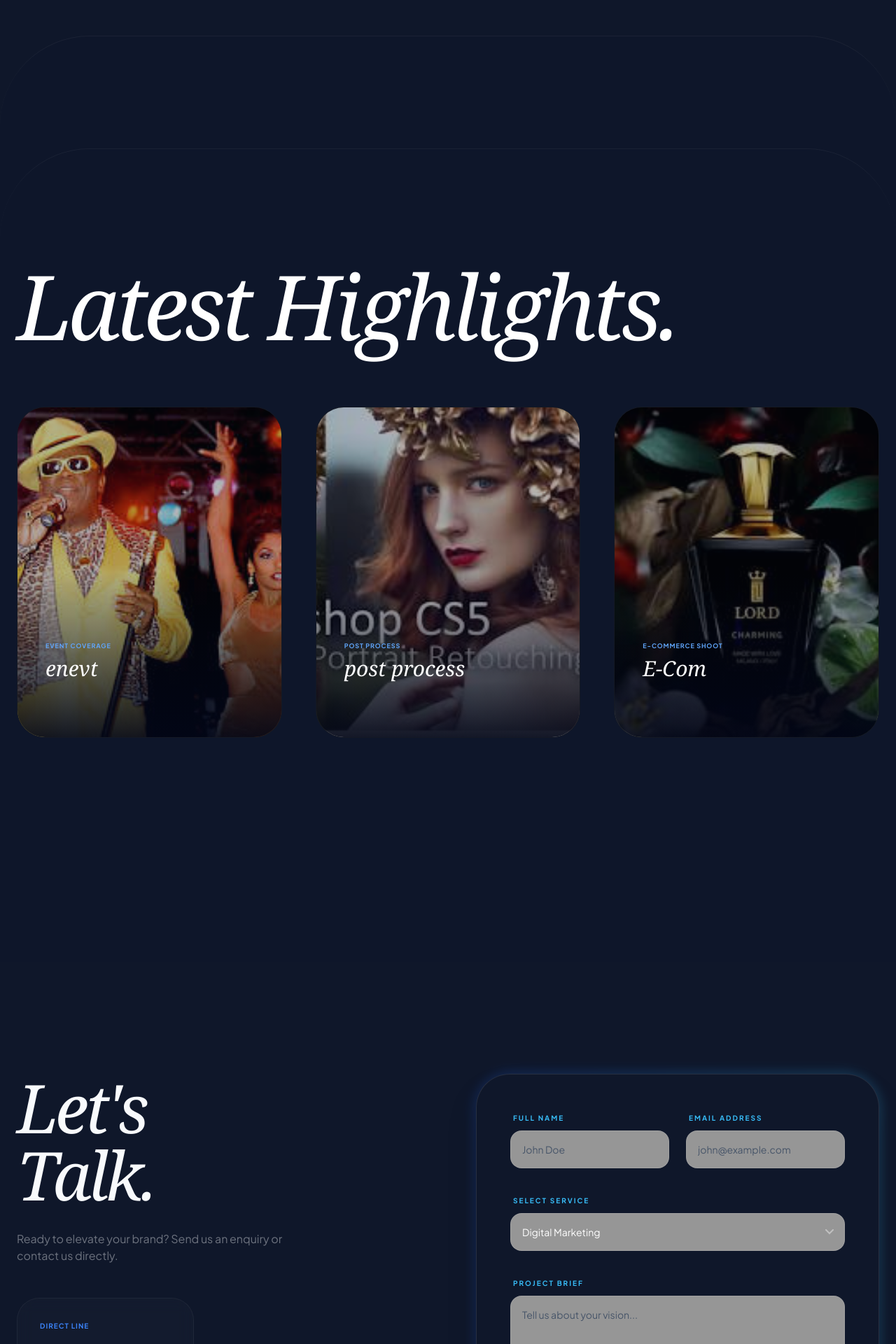
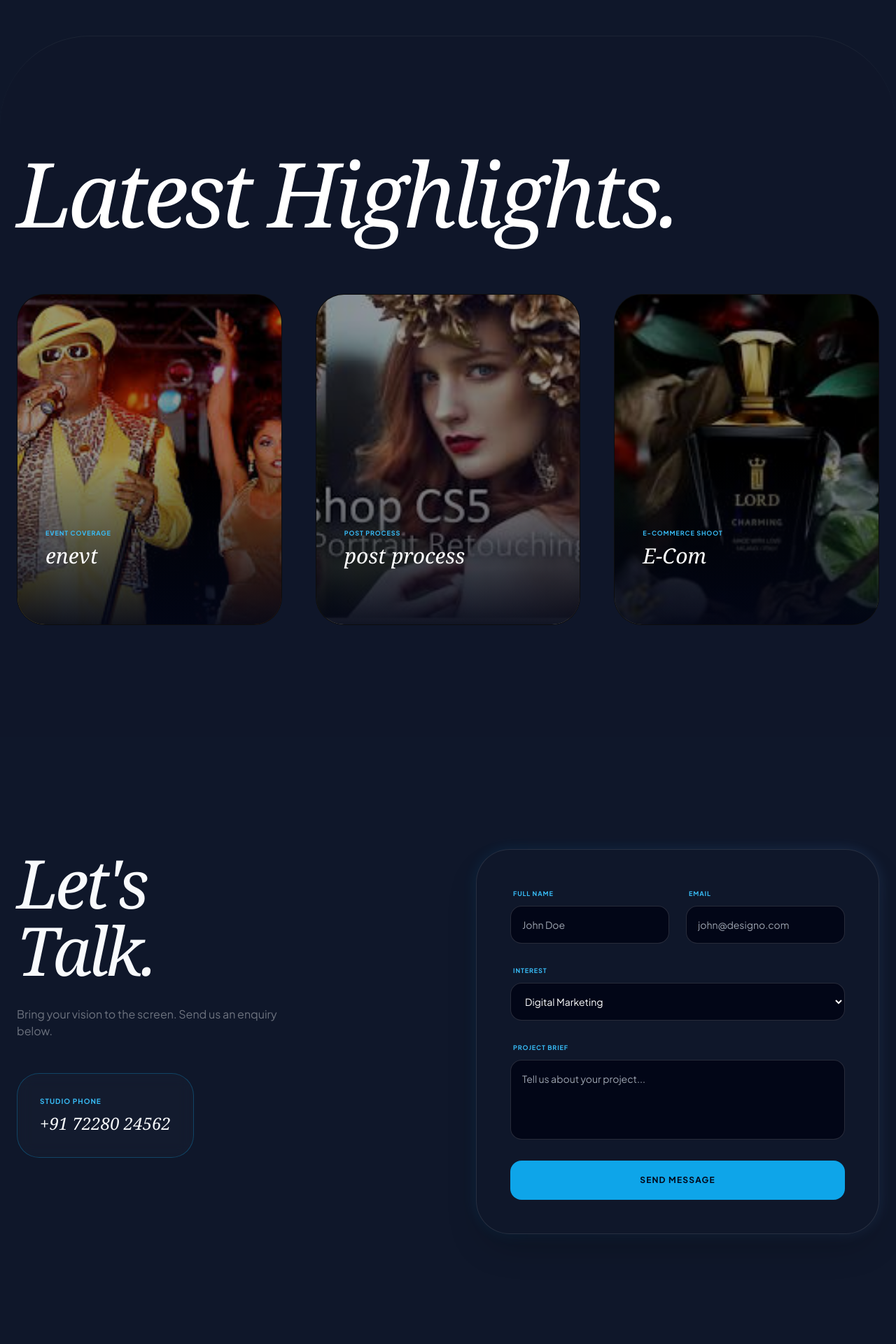
Before and after one commit to Satyajeetsinh-jadeja111/designo_agency, a PHP site: page / in a window 1280 px wide. Shown: the part 2280-4200 px from the top of the page at 70% size. Run offline with PHP 8.4, Linux system fonts and the light colour scheme; data comes from the database, SQL or seed files in the repository; some libraries are stand-ins or nearby versions; some web fonts are replaced.

Commit message:
Update index.php

```diff
--- a/designo_gency/index.php
+++ b/designo_gency/index.php
@@ -1,9 +1,7 @@
 <?php
 include 'config.php';
 
-/** * SMART GALLERY LOGIC:
- * Selects only the LATEST entry for each unique service_type.
- */
+/** * SMART GALLERY LOGIC:  */
 $gallery_query = "SELECT p1.* FROM portfolio p1
                   INNER JOIN (SELECT service_type, MAX(id) as max_id FROM portfolio GROUP BY service_type) p2
                   ON p1.id = p2.max_id
@@ -27,7 +25,7 @@ $gallery_res = $conn->query($gallery_query);
     <style>
         :root {
             --ink: rgb(15, 23, 42);
-            --accent: #3B82F6;
+            --accent: #38bdf8;
         }
 
         body {
@@ -49,7 +47,7 @@ $gallery_res = $conn->query($gallery_query);
 
         /* Navigation glass effect */
         .glass-nav {
-            background: rgba(15, 23, 42, 0.8);
+            background: rgba(15, 23, 42, 0.85);
             backdrop-filter: blur(20px);
             border-bottom: 1px solid rgba(255, 255, 255, 0.05);
         }
@@ -60,7 +58,7 @@ $gallery_res = $conn->query($gallery_query);
             line-height: 0.9;
         }
 
-        /* Floating WhatsApp Pulse */
+        /* Floating WhatsApp */
         .wa-float {
             position: fixed;
             bottom: 20px;
@@ -92,7 +90,7 @@ $gallery_res = $conn->query($gallery_query);
             }
         }
 
-        /* Elegant Service Cards */
+        /* Glass Cards */
         .glass {
             background: rgba(255, 255, 255, 0.02);
             border: 1px solid rgba(255, 255, 255, 0.05);
@@ -108,18 +106,19 @@ $gallery_res = $conn->query($gallery_query);
             }
         }
 
-        /* Form Styling */
-        input,
-        textarea,
-        select {
-            background: #969696 !important;
-            /*rgba(255, 255, 255, 0.03)*/
-            border: 1px solid rgba(255, 255, 255, 0.1) !important;
+        /* High-Contrast Inputs - Fixed Blending */
+        .contact-field {
+            background: #020617 !important;
+            /* Pure Dark Slate */
+            border: 1px solid rgba(255, 255, 255, 0.15) !important;
             color: white !important;
+            transition: all 0.3s ease;
         }
 
-        input:focus {
+        .contact-field:focus {
             border-color: var(--accent) !important;
+            background: #000000 !important;
+            box-shadow: 0 0 15px rgba(56, 189, 248, 0.2);
             outline: none;
         }
     </style>
@@ -144,10 +143,10 @@ $gallery_res = $conn->query($gallery_query);
     <nav class="fixed w-full z-50 px-6 md:px-12 py-5 flex justify-between items-center glass-nav">
         <h1 class="text-lg md:text-xl font-serif italic tracking-tighter">Designo Agency.</h1>
         <div class="hidden md:flex gap-8 text-[10px] uppercase tracking-widest font-bold">
-            <a href="#about" class="hover:text-blue-500">About</a>
-            <a href="#services" class="hover:text-blue-500">Services</a>
-            <a href="#work" class="hover:text-blue-500">Gallery</a>
-            <a href="#contact" class="hover:text-blue-500">Contact</a>
+            <a href="#about" class="hover:text-sky-400">About</a>
+            <a href="#services" class="hover:text-sky-400">Services</a>
+            <a href="#work" class="hover:text-sky-400">Gallery</a>
+            <a href="#contact" class="hover:text-sky-400">Contact</a>
         </div>
         <a href="login.php" class="text-[9px] md:text-[10px] uppercase tracking-widest bg-white text-black px-5 md:px-7 py-2.5 rounded-full font-bold">Studio Login</a>
     </nav>
@@ -156,7 +155,7 @@ $gallery_res = $conn->query($gallery_query);
         <div class="absolute top-1/2 left-1/2 -translate-x-1/2 -translate-y-1/2 w-full max-w-[800px] h-[400px] bg-blue-600/10 blur-[120px] rounded-full pointer-events-none"></div>
         <div class="text-center z-10 w-full">
             <h1 id="heroTitle" class="hero-title font-serif italic opacity-0 translate-y-10">
-                Design <br class="md:hidden"> & <span class="text-blue-500">Motion.</span>
+                Design <br class="md:hidden"> & <span class="text-sky-400">Motion.</span>
             </h1>
             <p class="mt-8 md:mt-12 uppercase tracking-[0.4em] md:tracking-[1.2em] text-[8px] md:text-xs opacity-0 heroSub">
                 Cinematic Content • Marketing • Brand Identity
@@ -165,7 +164,7 @@ $gallery_res = $conn->query($gallery_query);
     </section>
 
     <section id="about" class="py-24 md:py-40 px-6 max-w-5xl mx-auto text-center border-t border-white/5">
-        <h2 class="text-[10px] uppercase tracking-[0.5em] text-blue-500 mb-10">The Agency</h2>
+        <h2 class="text-[10px] uppercase tracking-[0.5em] text-sky-400 mb-10 font-bold">The Agency</h2>
         <p class="text-2xl md:text-5xl font-serif leading-tight">
             Designo is a high-fidelity creative house. We combine <span class="italic text-gray-400">visual storytelling</span> with data-driven growth to build modern brands.
         </p>
@@ -174,7 +173,7 @@ $gallery_res = $conn->query($gallery_query);
     <section id="services" class="py-24 md:py-40 px-6 max-w-7xl mx-auto">
         <div class="mb-16 md:mb-32">
             <h2 class="text-4xl md:text-8xl font-serif italic tracking-tighter">Expertise.</h2>
-            <div class="w-16 h-[1px] bg-blue-500 mt-4"></div>
+            <div class="w-16 h-[1px] bg-sky-400 mt-4"></div>
         </div>
 
         <div class="grid grid-cols-1 md:grid-cols-2 lg:grid-cols-3 gap-6 md:gap-10">
@@ -190,59 +189,45 @@ $gallery_res = $conn->query($gallery_query);
                 <a href="service-details.php?type=<?php echo $slug; ?>" class="service-card p-10 glass group rounded-[2rem] block">
                     <h3 class="text-2xl font-bold uppercase tracking-tighter mb-2"><?php echo $s[0]; ?></h3>
                     <p class="text-xs opacity-50"><?php echo $s[1]; ?></p>
-                    <div class="mt-6 w-10 h-1 bg-blue-500 group-hover:w-full transition-all duration-500"></div>
-                    <span class="text-[10px] uppercase mt-6 block opacity-0 group-hover:opacity-100 transition-all text-blue-400 font-bold">Explore Category →</span>
+                    <div class="mt-6 w-10 h-1 bg-sky-400 group-hover:w-full transition-all duration-500"></div>
+                    <span class="text-[10px] uppercase mt-6 block opacity-0 group-hover:opacity-100 transition-all text-sky-400 font-bold">Explore Category →</span>
                 </a>
             <?php endforeach; ?>
         </div>
     </section>
 
-    <section id="work" class="py-24 md:py-40 bg-slate-900/50 text-white rounded-t-[3rem] md:rounded-t-[8rem] relative border-t border-white/5">
-        <section id="work" class="py-24 md:py-40 bg-slate-900/50 text-white rounded-t-[3rem] md:rounded-t-[8rem] relative border-t border-white/5">
+    <section id="work" class="py-24 md:py-40 bg-slate-900/40 text-white rounded-t-[3rem] md:rounded-t-[8rem] relative border-t border-white/5">
         <div class="max-w-7xl mx-auto px-6">
             <h2 class="text-5xl md:text-9xl font-serif italic mb-20 tracking-tighter leading-none">Latest Highlights.</h2>
 
             <div class="grid grid-cols-1 md:grid-cols-3 gap-8 md:gap-12">
                 <?php while ($row = $gallery_res->fetch_assoc()):
-                        // 1. Get the exact name from your database
                     $db_category = trim($row['service_type']);
 
-                        /**
-                         * 2. STRICTOR MAPPING LOGIC
-                         * This ensures "E-Commerce Shoot" goes to "shoot"
-                         * and "Digital Marketing" goes to "marketing"
-                         */
-                        $slug = "marketing"; // Default fallback
-
-                        if (stripos($db_category, 'Marketing') !== false) {
+                    // Smart Mapping Logic
                     $slug = "marketing";
-                        } elseif (stripos($db_category, 'Event') !== false) {
-                            $slug = "event";
-                        } elseif (stripos($db_category, 'Commerce') !== false || stripos($db_category, 'Shoot') !== false) {
-                            $slug = "shoot";
-                        } elseif (stripos($db_category, 'Graphic') !== false) {
-                            $slug = "graphic";
-                        } elseif (stripos($db_category, 'Post') !== false || stripos($db_category, 'Process') !== false) {
-                            $slug = "post";
-                        }
+                    if (stripos($db_category, 'Marketing') !== false) $slug = "marketing";
+                    elseif (stripos($db_category, 'Event') !== false) $slug = "event";
+                    elseif (stripos($db_category, 'Commerce') !== false || stripos($db_category, 'Shoot') !== false) $slug = "shoot";
+                    elseif (stripos($db_category, 'Graphic') !== false) $slug = "graphic";
+                    elseif (stripos($db_category, 'Post') !== false) $slug = "post";
                 ?>
-                        <a href="service-details.php?type=<?php echo $slug; ?>" class="group block relative overflow-hidden rounded-[2.5rem] bg-black/40 aspect-[4/5] border border-white/5">
-                            <img src="assets/uploads/<?php echo $row['image_path']; ?>"
-                                class="w-full h-full object-cover transition-transform duration-1000 group-hover:scale-110 opacity-70 group-hover:opacity-100">
+                    <a href="service-details.php?type=<?php echo $slug; ?>" class="group block relative overflow-hidden rounded-[2.5rem] bg-black aspect-[4/5] border border-white/5">
+                        <?php if ($row['file_type'] == 'video'): ?>
+                            <video src="assets/uploads/<?php echo $row['image_path']; ?>" muted loop autoplay playsinline class="w-full h-full object-cover opacity-60 group-hover:opacity-100 transition-opacity duration-700"></video>
+                        <?php else: ?>
+                            <img src="assets/uploads/<?php echo $row['image_path']; ?>" class="w-full h-full object-cover transition-transform duration-1000 group-hover:scale-110 opacity-60 group-hover:opacity-100">
+                        <?php endif; ?>
 
                         <div class="absolute inset-0 bg-gradient-to-t from-slate-950 via-transparent to-transparent opacity-90"></div>
-
                         <div class="absolute inset-0 p-10 flex flex-col justify-end translate-y-4 group-hover:translate-y-0 transition-all duration-500">
-                                <p class="text-[9px] uppercase tracking-widest text-blue-400 font-bold mb-2">
-                                    <?php echo $db_category; ?>
-                                </p>
+                            <p class="text-[9px] uppercase tracking-widest text-sky-400 font-bold mb-2"><?php echo $db_category; ?></p>
                             <h4 class="text-3xl font-serif italic mb-6"><?php echo $row['title']; ?></h4>
-
                             <div class="flex items-center gap-3 opacity-0 group-hover:opacity-100 transition-all">
-                                    <span class="text-[10px] uppercase font-bold tracking-widest">View <?php echo $slug; ?> Projects</span>
-                                    <div class="w-8 h-8 rounded-full border border-white/20 flex items-center justify-center group-hover:bg-blue-600 transition-all">
-                                        <svg width="10" height="10" viewBox="0 0 12 12" fill="none" xmlns="http://www.w3.org/2000/svg">
-                                            <path d="M1 11L11 1M11 1H1M11 1V11" stroke="white" stroke-width="2" stroke-linecap="round" stroke-linejoin="round" />
+                                <span class="text-[10px] uppercase font-bold tracking-widest">View Portfolio</span>
+                                <div class="w-8 h-8 rounded-full bg-sky-500 flex items-center justify-center group-hover:scale-110 transition-all">
+                                    <svg width="10" height="10" viewBox="0 0 12 12" fill="none">
+                                        <path d="M1 11L11 1M11 1H1M11 1V11" stroke="black" stroke-width="2" stroke-linecap="round" stroke-linejoin="round" />
                                     </svg>
                                 </div>
                             </div>
@@ -252,70 +237,50 @@ $gallery_res = $conn->query($gallery_query);
             </div>
         </div>
     </section>
-    </section>
 
     <section id="contact" class="py-24 md:py-40 px-6 max-w-7xl mx-auto grid md:grid-cols-2 gap-20">
         <div>
             <h2 class="text-5xl md:text-8xl font-serif italic mb-8 tracking-tighter leading-none">Let's <br>Talk.</h2>
-            <p class="opacity-40 mb-12 max-w-sm">Ready to elevate your brand? Send us an enquiry or contact us directly.</p>
-            <div class="glass p-8 rounded-[2rem] inline-block">
-                <p class="text-[10px] uppercase tracking-widest text-blue-500 mb-4 font-bold">Direct Line</p>
+            <p class="opacity-40 mb-12 max-w-sm">Bring your vision to the screen. Send us an enquiry below.</p>
+            <div class="glass p-8 rounded-[2rem] inline-block border-sky-500/30">
+                <p class="text-[10px] uppercase tracking-widest text-sky-400 mb-2 font-bold">Studio Phone</p>
                 <p class="text-2xl font-serif italic">+91 72280 24562</p>
             </div>
         </div>
 
         <div class="relative group">
-            <div class="absolute -inset-1 bg-gradient-to-r from-blue-600 to-sky-400 rounded-[3.5rem] blur opacity-20 group-hover:opacity-40 transition duration-1000"></div>
-
-            <div class="relative">
-                <div class="absolute -inset-2 bg-blue-600/20 rounded-[3.5rem] blur-2xl opacity-0 group-hover:opacity-100 transition duration-700"></div>
+            <div class="absolute -inset-1 bg-gradient-to-r from-sky-600 to-blue-400 rounded-[3.5rem] blur opacity-10 group-hover:opacity-30 transition duration-1000"></div>
 
             <div class="relative glass p-8 md:p-12 rounded-[3rem] border border-white/10 bg-slate-900 shadow-2xl">
-                    <form action="send_enquiry.php" method="POST" class="space-y-8">
+                <form action="send_enquiry.php" method="POST" class="space-y-6">
                     <div class="grid grid-cols-1 md:grid-cols-2 gap-6">
-
                         <div class="space-y-2">
-                                <label class="text-[10px] uppercase tracking-[0.2em] font-bold text-sky-400 ml-1">Full Name</label>
-                                <input type="text" name="name" required placeholder="John Doe"
-                                    class="w-full bg-slate-950 border border-white/20 p-4 rounded-2xl text-sm text-white focus:border-sky-500 focus:bg-black transition-all placeholder:text-slate-600 outline-none hover:border-white/40">
+                            <label class="text-[9px] uppercase tracking-widest text-sky-400 font-bold ml-1">Full Name</label>
+                            <input type="text" name="name" required placeholder="John Doe" class="contact-field w-full p-4 rounded-2xl text-sm">
                         </div>
-
                         <div class="space-y-2">
-                                <label class="text-[10px] uppercase tracking-[0.2em] font-bold text-sky-400 ml-1">Email Address</label>
-                                <input type="email" name="email" required placeholder="john@example.com"
-                                    class="w-full bg-slate-950 border border-white/20 p-4 rounded-2xl text-sm text-white focus:border-sky-500 focus:bg-black transition-all placeholder:text-slate-600 outline-none hover:border-white/40">
+                            <label class="text-[9px] uppercase tracking-widest text-sky-400 font-bold ml-1">Email</label>
+                            <input type="email" name="email" required placeholder="john@designo.com" class="contact-field w-full p-4 rounded-2xl text-sm">
                         </div>
                     </div>
-
                     <div class="space-y-2">
-                            <label class="text-[10px] uppercase tracking-[0.2em] font-bold text-sky-400 ml-1">Select Service</label>
-                            <div class="relative">
-                                <select name="service" class="w-full bg-slate-950 border border-white/20 p-4 rounded-2xl text-sm text-white appearance-none focus:border-sky-500 focus:bg-black transition-all outline-none cursor-pointer hover:border-white/40">
-                                    <option value="marketing" class="bg-slate-900">Digital Marketing</option>
-                                    <option value="event" class="bg-slate-900">Event Coverage</option>
-                                    <option value="shoot" class="bg-slate-900">E-Commerce Shoot</option>
-                                    <option value="graphic" class="bg-slate-900">Graphic Design</option>
-                                    <option value="post" class="bg-slate-900">Post Process</option>
+                        <label class="text-[9px] uppercase tracking-widest text-sky-400 font-bold ml-1">Interest</label>
+                        <select name="service" class="contact-field w-full p-4 rounded-2xl text-sm cursor-pointer">
+                            <option>Digital Marketing</option>
+                            <option>Event Coverage</option>
+                            <option>E-Commerce Shoot</option>
+                            <option>Graphic Design</option>
+                            <option>Post Process</option>
                         </select>
-                                <div class="absolute right-4 top-1/2 -translate-y-1/2 pointer-events-none opacity-40">
-                                    <svg width="12" height="8" viewBox="0 0 12 8" fill="none">
-                                        <path d="M1 1L6 6L11 1" stroke="white" stroke-width="2" stroke-linecap="round" />
-                                    </svg>
                     </div>
+                    <div class="space-y-2">
+                        <label class="text-[9px] uppercase tracking-widest text-sky-400 font-bold ml-1">Project Brief</label>
+                        <textarea name="message" rows="4" placeholder="Tell us about your project..." class="contact-field w-full p-4 rounded-2xl text-sm resize-none"></textarea>
                     </div>
-                        </div>
-
-                        <div class="space-y-2">
-                            <label class="text-[10px] uppercase tracking-[0.2em] font-bold text-sky-400 ml-1">Project Brief</label>
-                            <textarea name="message" rows="4" placeholder="Tell us about your vision..."
-                                class="w-full bg-slate-950 border border-white/20 p-4 rounded-2xl text-sm text-white focus:border-sky-500 focus:bg-black transition-all placeholder:text-slate-600 outline-none resize-none hover:border-white/40"></textarea>
-                        </div>
-
-                        <button type="submit" class="w-full bg-sky-500 text-slate-950 py-5 rounded-2xl font-bold uppercase tracking-widest text-xs transition-all hover:bg-white hover:shadow-[0_0_30px_rgba(56,189,248,0.4)] active:scale-[0.98]">
+                    <button type="submit" class="w-full bg-sky-500 text-slate-950 py-5 rounded-2xl font-bold uppercase tracking-widest text-xs hover:bg-white hover:scale-[1.02] transition-all duration-300">
                         Send Message
                     </button>
                 </form>
-                </div>
             </div>
         </div>
     </section>
@@ -362,7 +327,7 @@ $gallery_res = $conn->query($gallery_query);
             duration: 1
         }, "-=1");
 
-        // Scroll Reveal
+        // Scroll Reveal Animations
         gsap.utils.toArray(".service-card, .glass, #work a").forEach(el => {
             gsap.from(el, {
                 scrollTrigger: {
```
Lines whose indentation alone changed are shown as unchanged.
